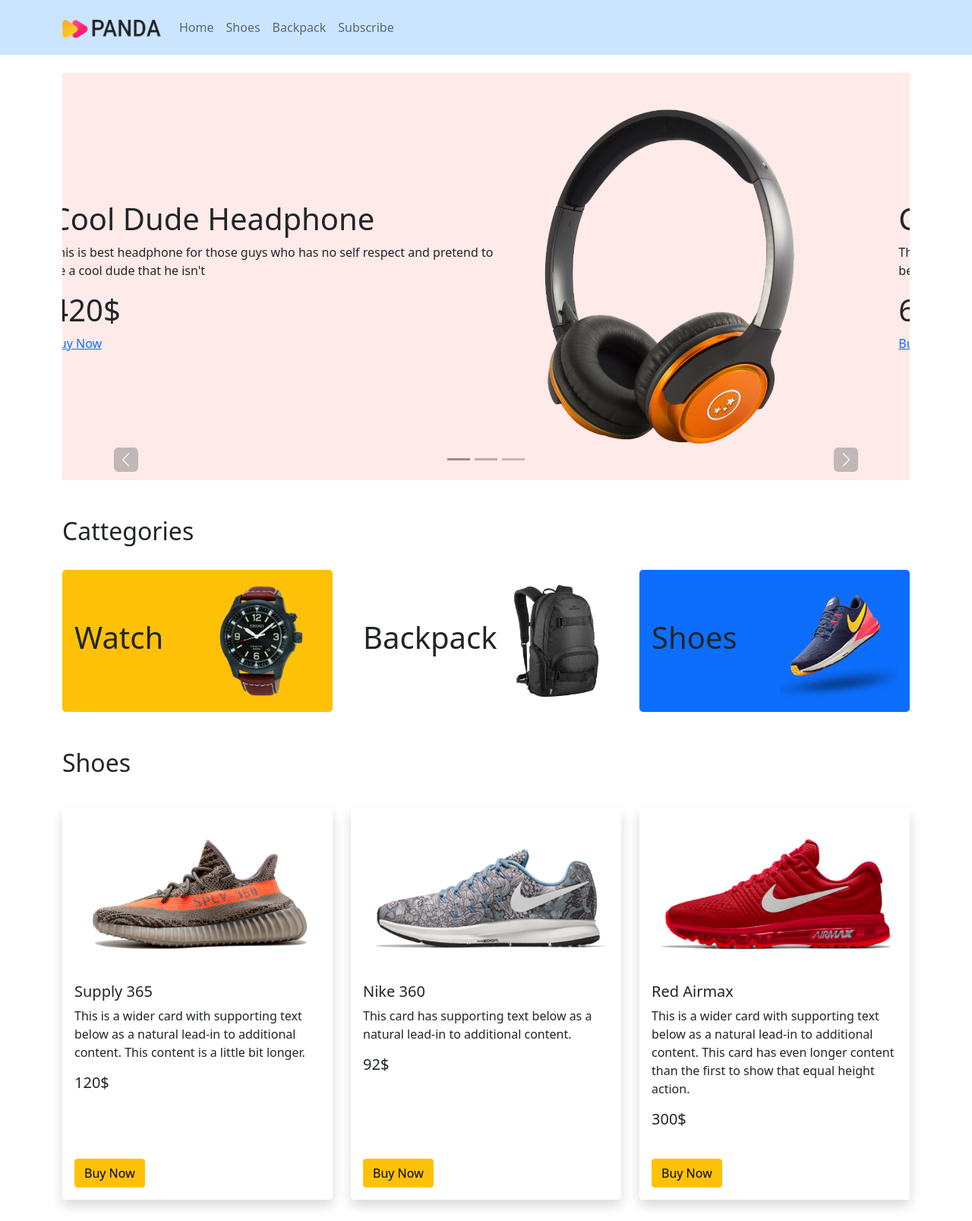
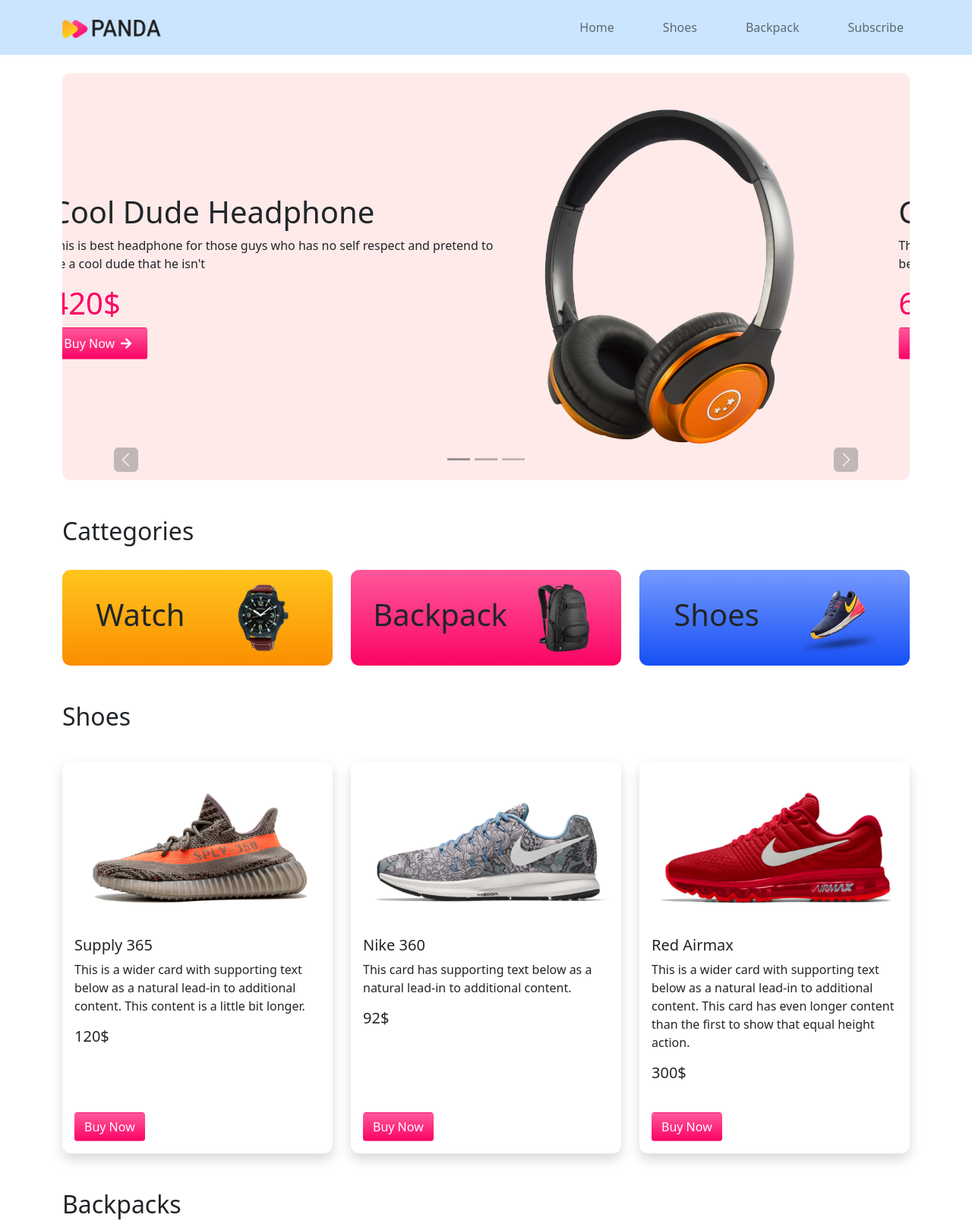
Before and after one commit to FahadCowboy/panda-commerce, a plain HTML site: page index.html in a window 1280 px wide. Shown: the top 1607 px of the page at 76% size. Drawn offline with nearby package versions, Linux system fonts and the light colour scheme.

Commit message:
Customization is compeleted

```diff
--- a/index.html
+++ b/index.html
@@ -5,6 +5,9 @@
     <meta http-equiv="X-UA-Compatible" content="IE=edge">
     <meta name="viewport" content="width=device-width, initial-scale=1.0">
     <title>Panda Commerce</title>
+
+    <!-- Font Awesome -->
+    <link rel="stylesheet" href="https://use.fontawesome.com/releases/v5.15.3/css/all.css" integrity="sha384-SZXxX4whJ79/gErwcOYf+zWLeJdY/qpuqC4cAa9rOGUstPomtqpuNWT9wdPEn2fk" crossorigin="anonymous">
 
     <!-- Bootstap -->
     <link href="https://cdn.jsdelivr.net/npm/bootstrap@5.0.2/dist/css/bootstrap.min.css" rel="stylesheet" integrity="sha384-EVSTQN3/azprG1Anm3QDgpJLIm9Nao0Yz1ztcQTwFspd3yD65VohhpuuCOmLASjC" crossorigin="anonymous">
@@ -24,14 +27,14 @@
                     <span class="navbar-toggler-icon"></span>
                 </button>
                 <div class="collapse navbar-collapse justify-content-end" id="navbarSupportedContent">
-                    <ul class="navbar-nav me-auto mb-2 mb-lg-0">
-                    <li class="nav-item">
+                    <ul class="navbar-nav mb-2 mb-lg-0 font-500">
+                        <li class="nav-item me-5">
                             <a class="nav-link" aria-current="page" href="#home">Home</a>
                         </li>
-                    <li class="nav-item">
+                        <li class="nav-item me-5">
                             <a class="nav-link" href="#shoes">Shoes</a>
                         </li>
-                    <li class="nav-item">
+                        <li class="nav-item me-5">
                             <a class="nav-link" href="#backpack">Backpack</a>
                         </li>
                         <li class="nav-item">
@@ -43,20 +46,20 @@
         </nav>
 
         <section class="container my-5">
-            <div id="carouselExampleIndicators" class="carousel slide" data-bs-ride="carousel">
+            <div id="carouselExampleIndicators" class="carousel slide custom-b-radius" data-bs-ride="carousel">
                 <div class="carousel-indicators carousel-custom-indicators">
                     <button type="button" data-bs-target="#carouselExampleIndicators" data-bs-slide-to="0" class="active" aria-current="true" aria-label="Slide 1"></button>
                     <button type="button" data-bs-target="#carouselExampleIndicators" data-bs-slide-to="1" aria-label="Slide 2"></button>
                     <button type="button" data-bs-target="#carouselExampleIndicators" data-bs-slide-to="2" aria-label="Slide 3"></button>
                 </div>
-                <div class="carousel-inner">
+                <div class="carousel-inner custom-b-radius">
                     <div class="carousel-item active">
-                        <div class="row p-5 bg-pink-light d-flex align-items-center justify-content-around">
+                        <div class="row bg-pink-light d-flex align-items-center justify-content-around p-5">
                             <div class="col-12 col-md-7 col-lg-7 col-sm-12">
                                 <h1>Cool Dude Headphone</h1>
                                 <p>This is best headphone for those guys who has no self respect and pretend to be a cool dude that he isn't</p>
-                                <h1>420$</h1>
-                                <a href="#">Buy Now</a>
+                                <h1 class="slider-price-color">420$</h1>
+                                <a class="btn bg-pink-gradient text-white px-3 py-2 text-white" href="#">Buy Now <i class="fas fa-arrow-right p-1"></i></a>
                             </div>
                             <div class="col-12 col-md-5 col-lg-5 col-sm-12">
                                 <img src="images/banner-images/headphone.png" class="d-block w-100" alt="...">
@@ -64,12 +67,12 @@
                         </div>
                     </div>
                     <div class="carousel-item">
-                        <div class="row p-5 bg-pink-light d-flex align-items-center justify-content-around">
+                        <div class="row p-5 bg-pink-light d-flex align-items-center justify-content-around p-5">
                             <div class="col-12 col-md-7 col-lg-7 col-sm-12">
                                 <h1>Cool Dude Headphone</h1>
                                 <p>This is best headphone for those guys who has no self respect and pretend to be a cool dude that he isn't</p>
-                                <h1>660$</h1>
-                                <a href="#">Buy Now</a>
+                                <h1 class="slider-price-color">660$</h1>
+                                <a class="btn bg-pink-gradient text-white px-3 py-2 text-white" href="#">Buy Now <i class="fas fa-arrow-right p-1"></i></a>
                             </div>
                             <div class="col-12 col-md-5 col-lg-5 col-sm-12">
                                 <img src="images/banner-images/tv.png" class="d-block w-100" alt="...">
@@ -77,12 +80,12 @@
                         </div>
                     </div>
                     <div class="carousel-item">
-                        <div class="row p-5 bg-pink-light d-flex align-items-center justify-content-around">
+                        <div class="row p-5 bg-pink-light d-flex align-items-center justify-content-around p-5">
                             <div class="col-12 col-md-7 col-lg-7 col-sm-12">
                                 <h1>Cool Dude Headphone</h1>
                                 <p>This is best headphone for those guys who has no self respect and pretend to be a cool dude that he isn't</p>
-                                <h1>500$</h1>
-                                <a href="#">Buy Now</a>
+                                <h1 class="slider-price-color">500$</h1>
+                                <a class="btn bg-pink-gradient text-white px-3 py-2 text-white" href="#">Buy Now <i class="fas fa-arrow-right p-1"></i></a>
                             </div>
                             <div class="col-12 col-md-5 col-lg-5 col-sm-12">
                                 <img src="images/banner-images/xbox.png" class="d-block w-100" alt="...">
@@ -107,26 +110,26 @@
             <h2>Cattegories</h2>
             <div class="row g-4 mt-2">
                 <div class="col-lg-4 col-md-6">
-                    <div class="p-3 d-flex align-items-center justify-content-between bg-warning rounded-3">
+                    <div class="p-3 d-flex align-items-center justify-content-around bg-yellow-gradient custom-b-radius">
                         <h1>Watch</h1>
-                        <div>
-                            <img src="images/categories/watch.png" alt="This is an watch.">
+                        <div style="width: 29%;">
+                            <img src="images/categories/watch.png" alt="This is an watch." style="width: 100%;">
                         </div>
                     </div>
                 </div>
                 <div class="col-lg-4 col-md-6">
-                    <div class="p-3 d-flex align-items-center justify-content-between bg-pink-gradient rounded-3">
+                    <div class="p-3 d-flex align-items-center justify-content-around bg-pink-gradient custom-b-radius">
                         <h1>Backpack</h1>
-                        <div>
-                            <img src="images/categories/bag.png" alt="This is an watch.">
+                        <div style="width: 29%;">
+                            <img src="images/categories/bag.png" alt="This is an watch." style="width: 100%;">
                         </div>
                     </div>
                 </div>
                 <div class="col-lg-4 col-md-6">
-                    <div class="p-3 d-flex align-items-center justify-content-between bg-primary rounded-3">
+                    <div class="p-3 d-flex align-items-center justify-content-around bg-blue-gradient custom-b-radius">
                         <h1>Shoes</h1>
-                        <div>
-                            <img src="images/categories/shoes.png" alt="This is an watch.">
+                        <div style="width: 29%;">
+                            <img src="images/categories/shoes.png" alt="This is an watch." style="width: 100%;">
                         </div>
                     </div>
                 </div>
@@ -137,7 +140,7 @@
             <h2>Shoes</h2>
             <div class="row row-cols-1 row-cols-md-3 g-4 mt-3">
                 <div class="col-12 col-md-6 col-lg-4">
-                    <div class="card h-100 border-0 shadow">
+                    <div class="card h-100 border-0 shadow custom-b-radius">
                         <img src="images/shoes/shoe-1.png" class="card-img-top" alt="...">
                         <div class="card-body">
                             <h5 class="card-title">Supply 365</h5>
@@ -145,12 +148,12 @@
                             <h5>120$</h5>
                         </div>
                         <div>
-                            <button class="btn btn-warning m-3">Buy Now</button>
+                            <button class="btn bg-pink-gradient m-3 text-white">Buy Now</button>
                         </div>
                     </div>
                 </div>
                 <div class="col-12 col-md-6 col-lg-4">
-                    <div class="card h-100 border-0 shadow">
+                    <div class="card h-100 border-0 shadow custom-b-radius">
                         <img src="images/shoes/shoe-2.png" class="card-img-top" alt="...">
                         <div class="card-body">
                             <h5 class="card-title">Nike 360</h5>
@@ -158,12 +161,12 @@
                             <h5>92$</h5>
                         </div>
                         <div>
-                            <button class="btn btn-warning m-3">Buy Now</button>
+                            <button class="btn bg-pink-gradient m-3 text-white">Buy Now</button>
                         </div>
                     </div>
                 </div>
                 <div class="col-12 col-md-6 col-lg-4">
-                    <div class="card h-100 border-0 shadow">
+                    <div class="card h-100 border-0 shadow custom-b-radius">
                         <img src="images/shoes/shoe-3.png" class="card-img-top" alt="...">
                         <div class="card-body">
                             <h5 class="card-title">Red Airmax</h5>
@@ -171,7 +174,7 @@
                             <h5>300$</h5>
                         </div>
                         <div>
-                            <button class="btn btn-warning m-3">Buy Now</button>
+                            <button class="btn bg-pink-gradient m-3 text-white">Buy Now</button>
                         </div>
                     </div>
                 </div>
@@ -182,7 +185,7 @@
             <h2>Backpacks</h2>
             <div class="row row-cols-1 row-cols-md-3 g-4 mt-3">
                 <div class="col-12 col-md-6 col-lg-4">
-                    <div class="card h-100 border-0 shadow">
+                    <div class="card h-100 border-0 shadow custom-b-radius">
                         <img src="images/bags/bag-1.png" class="card-img-top" alt="...">
                         <div class="card-body">
                             <h5 class="card-title">Ison Backpack</h5>
@@ -190,12 +193,12 @@
                             <h5>42$</h5>
                         </div>
                         <div>
-                            <button class="btn btn-warning m-3">Buy Now</button>
+                            <button class="btn bg-pink-gradient m-3 text-white">Buy Now</button>
                         </div>
                     </div>
                 </div>
                 <div class="col-12 col-md-6 col-lg-4">
-                    <div class="card h-100 border-0 shadow">
+                    <div class="card h-100 border-0 shadow custom-b-radius">
                         <img src="images/bags/bag-2.png" class="card-img-top" alt="...">
                         <div class="card-body">
                             <h5 class="card-title">Biaowang Backpack</h5>
@@ -203,12 +206,12 @@
                             <h5>50$</h5>
                         </div>
                         <div>
-                            <button class="btn btn-warning m-3">Buy Now</button>
+                            <button class="btn bg-pink-gradient m-3 text-white">Buy Now</button>
                         </div>
                     </div>
                 </div>
                 <div class="col-12 col-md-6 col-lg-4">
-                    <div class="card h-100 border-0 shadow">
+                    <div class="card h-100 border-0 shadow custom-b-radius">
                         <img src="images/bags/bag-3.png" class="card-img-top" alt="...">
                         <div class="card-body">
                             <h5 class="card-title">Dxyizu WS54 Smart</h5>
@@ -216,20 +219,20 @@
                             <h5>30$</h5>
                         </div>
                         <div>
-                            <button class="btn btn-warning m-3">Buy Now</button>
+                            <button class="btn bg-pink-gradient m-3 text-white">Buy Now</button>
                         </div>
                     </div>
                 </div>
             </div>
         </section>
 
-        <section class="container-fluid d-flex justify-content-center py-5 bg-info" id="subscribe">
+        <section class="container-fluid d-flex justify-content-center py-5 bg-pink-light" id="subscribe">
             <div class="col-12 col-lg-4 col-md-10 col-sm-12 py-5">
                 <h2 class="text-center">Let's Stay In Touch</h2>
                 <p class="text-center">Get update on our special offers and vouchers</p>
                 <form class="input-group mb-3">
                     <input type="email" class="form-control py-3 ps-4" placeholder="Attach Your Email" aria-label="Recipient's username" aria-describedby="button-addon2">
-                    <button class="btn btn-danger" id="button-addon2">Buy Now</button>
+                    <button class="btn bg-pink-gradient text-white" id="button-addon2">Buy Now</button>
                 </form>
             </div>
         </section>
--- a/style.css
+++ b/style.css
@@ -20,10 +20,31 @@
     border-radius: 6px;
     background-size: 67% 69%;
 }
+
 .carousel-custom-indicators [data-bs-target]{
     background-color: #8e8484;
 }
 
 .bg-pink-gradient{
-    background-color: linear-gradient(90deg, rgb(255, 88, 116), rgb(245, 29, 61) ) !important;
+    background: linear-gradient(180deg, #FF589B, #fb0465 ) !important;
 }
+
+.bg-blue-gradient{
+    background: linear-gradient(180deg, #769AFE, #164ff5 ) !important;
+}
+
+.bg-yellow-gradient{
+    background: linear-gradient(180deg, #FFC61E, #fb8e00 ) !important;
+}
+
+.slider-price-color{
+    color: #fb0465;
+}
+
+.custom-b-radius{
+    border-radius: 0.7rem;
+}
+
+.font-500{
+    font-weight: 500;
+}
```
Lines whose indentation alone changed are shown as unchanged.
